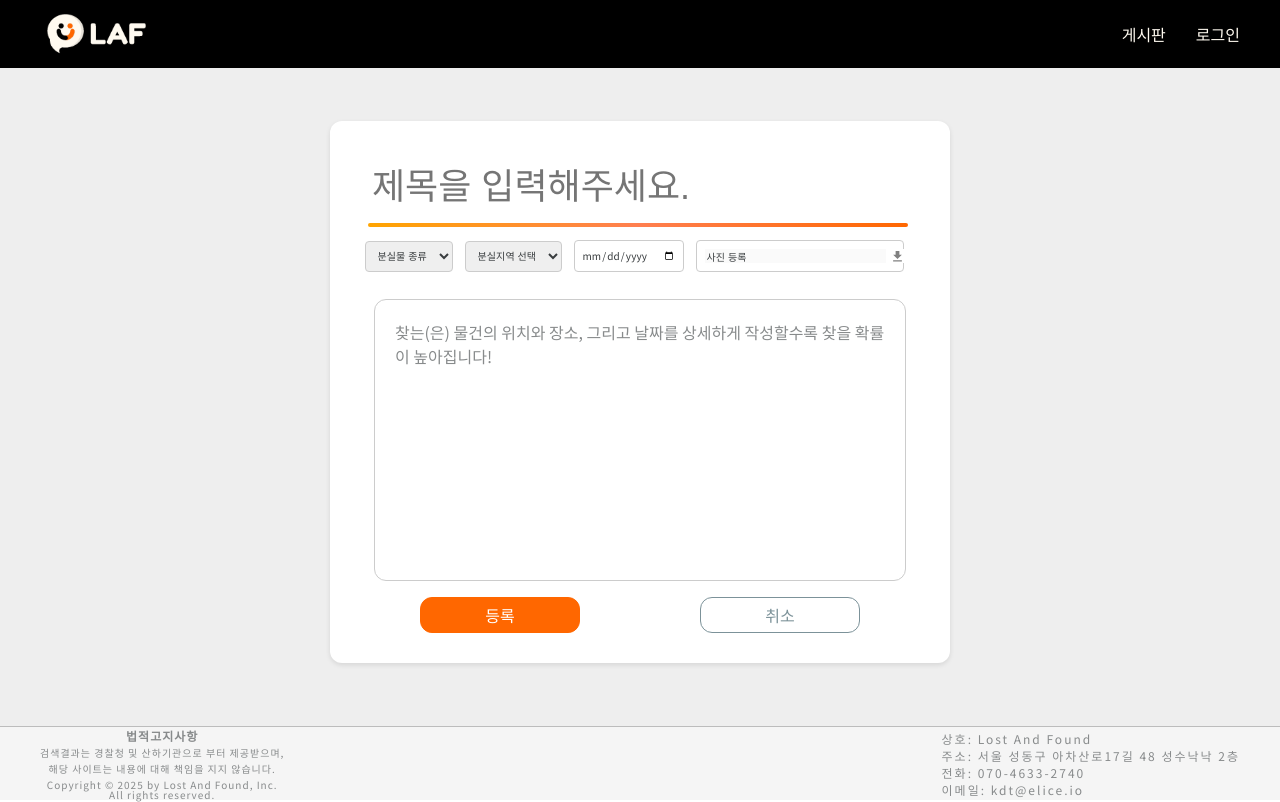
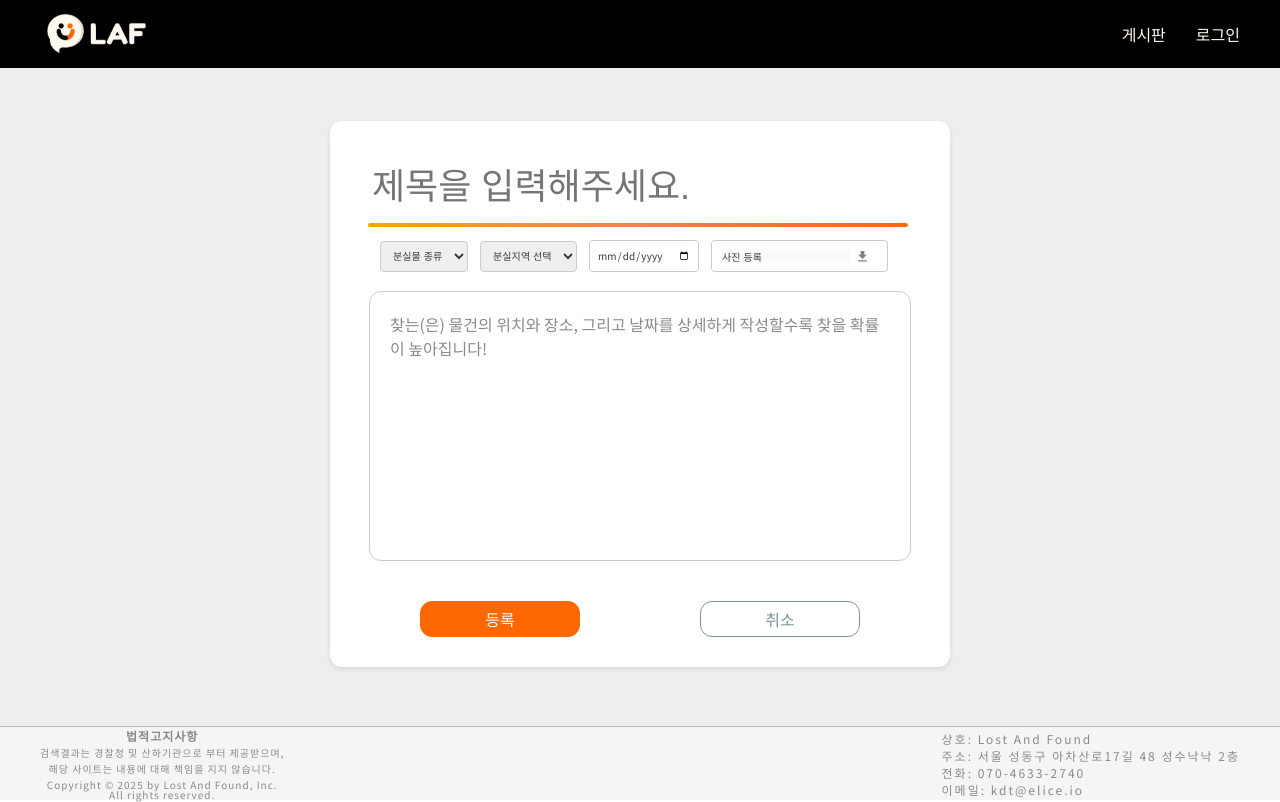
Before and after one commit to elice-team10/Frontend, a React (Vite) app: page /community/write in a window 1280 px wide. Built offline with nearby package versions, Linux system fonts and the light colour scheme.

Commit message:
DESIGN: 게시글 반응형 구현

```diff
--- a/src/components/Community/CommunityDetail.jsx
+++ b/src/components/Community/CommunityDetail.jsx
@@ -33,6 +33,16 @@ padding: 3rem;
 background-color: white;
 border-radius: 1.2rem;
 box-shadow: 0 2px 5px rgba(0, 0, 0, 0.1);
+
+/* 1024px / 16px = 64 */
+@media (max-width: 64em) {
+  width: 46rem;
+}
+
+/* 768px / 16px = 48 */
+@media (max-width: 48em) {
+  width: 36rem;
+}
 `;
 
 const Background = styled.div`
@@ -55,6 +65,10 @@ const PhotoContainer = styled.div`
   display: flex;
   justify-content: center;
   align-items: center;
+  /* 768px / 16px = 48 */
+  @media (max-width: 48em) {
+    display: block;
+  }
   img {
     width: 54rem;
     height: 23rem;
@@ -66,6 +80,10 @@ const PhotoContainer = styled.div`
       transform: scale(1.01);
       cursor: pointer;
     }
+  }
+  /* 768px / 16px = 48 */
+  @media (max-width: 48em) {
+    width: 36rem;
   }
 `;
 
--- a/src/components/Community/CommunityWrite.jsx
+++ b/src/components/Community/CommunityWrite.jsx
@@ -101,13 +101,13 @@ const ToolbarContainer = styled.div`
 const ContentContainer = styled.div`
   display: flex;
   flex-direction: column;
-  height: 29rem;
-  margin: 0.4rem 1.2rem 1.2rem;
+  height: 27rem;
+  margin-bottom: 4rem;
 `;
 const Content = styled.textarea`
   margin: auto;
   padding: 2rem;
-  width: 49rem;
+  width: 50rem;
   height: 24rem;
   border: 1px solid #ccc;
   border-radius: 1.2rem;
--- a/src/components/UI/ImageInput.jsx
+++ b/src/components/UI/ImageInput.jsx
@@ -5,7 +5,7 @@ import FileDownloadIcon from '@mui/icons-material/FileDownload';
 import ToastAlert from './ToastAlert';
 
 const InputContainer = styled.div`
-  width: 208px;
+  width: 177px;
   height: 31.38px;
   display: flex;
   padding: 8px;
@@ -26,6 +26,7 @@ const InputContainer = styled.div`
 `;
 const ImgInput = styled.input`
   border: none;
+  width: 80%;
   &::placeholder {
     color: ${theme.colors.text};
     font-weight: 400;
@@ -49,9 +50,7 @@ const Input = styled.input`
 `;
 
 function ImageInput({ onChange, defaultValue }) {
-  const [placeholder, setPlaceholder] = useState(
-    defaultValue || '사진 등록',
-  );
+  const [placeholder, setPlaceholder] = useState(defaultValue || '사진 등록');
   const [showAlert, setShowAlert] = useState(false);
   const imgRef = useRef(null);
 
--- a/src/components/UI/SwitchButton.jsx
+++ b/src/components/UI/SwitchButton.jsx
@@ -3,6 +3,7 @@ import { styled } from '@mui/material/styles';
 import FormGroup from '@mui/material/FormGroup';
 import FormControlLabel from '@mui/material/FormControlLabel';
 import Switch from '@mui/material/Switch';
+import { useMediaQuery, useTheme } from '@mui/material';
 
 const IOSSwitch = styled((props) => (
   <Switch focusVisibleClassName=".Mui-focusVisible" disableRipple {...props} />
@@ -56,6 +57,8 @@ const IOSSwitch = styled((props) => (
 }));
 
 export default function CustomizedSwitches({onChangeSwitch, defaultValue}) {
+  const theme = useTheme();
+  const isSmallScreen = useMediaQuery(theme.breakpoints.down('sm'));
   const [completed, setCompleted] = React.useState(defaultValue);
 
   const switchChangeHandle = () => {
@@ -68,7 +71,7 @@ export default function CustomizedSwitches({onChangeSwitch, defaultValue}) {
       <FormControlLabel
         control={<IOSSwitch sx={{ m: 1 }} checked={completed} onChange={switchChangeHandle} />}
         label={completed ? '완료' : '미완료'}
-        style={{ marginLeft: '1rem' }}
+        style={{ margin: isSmallScreen ? '4rem 3rem 0' : '0 2rem 1rem' }}
       />
     </FormGroup>
   );
```
